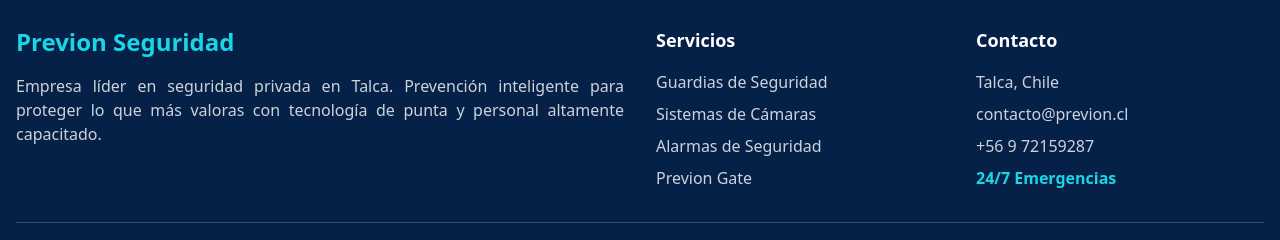
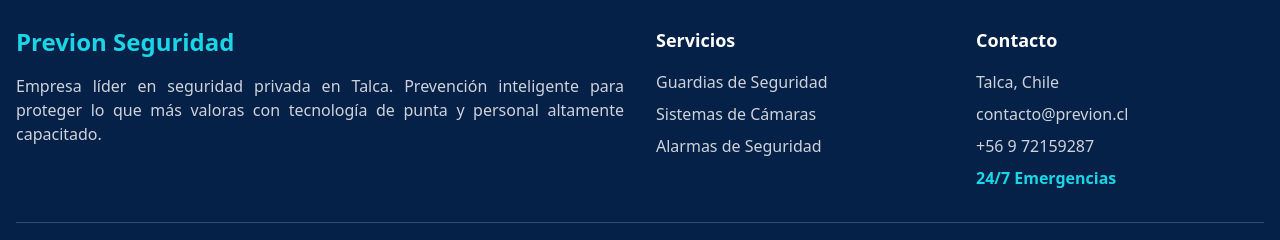
Before and after one commit to pabloabasolo/previon, a React (Vite) app: page / in a window 1280 px wide. Shown: the part 3595-3835 px from the top of the page. Built offline with nearby package versions, Linux system fonts and the light colour scheme; no server answers; the database is empty; the HTML template or start-up script is replaced by a standard one.

Commit message:
Changes
Co-authored-by: pabloabasolo <236270717+pabloabasolo@users.noreply.github.com>

```diff
--- a/src/components/Footer.tsx
+++ b/src/components/Footer.tsx
@@ -1,5 +1,9 @@
+import { useSiteSettings } from "@/hooks/useSiteSettings";
+
 const Footer = () => {
   const currentYear = new Date().getFullYear();
+  const { settings } = useSiteSettings();
+  const v = settings.sections_visibility;
 
   return (
     <footer className="bg-primary text-primary-foreground py-12 border-t border-accent/20">
@@ -33,11 +37,13 @@ const Footer = () => {
                   Alarmas de Seguridad
                 </a>
               </li>
-              <li>
-                <a href="#previon-gate" className="hover:text-accent transition-colors">
-                  Previon Gate
-                </a>
-              </li>
+              {v.previon_gate && (
+                <li>
+                  <a href="#previon-gate" className="hover:text-accent transition-colors">
+                    Previon Gate
+                  </a>
+                </li>
+              )}
             </ul>
           </div>
 
```
